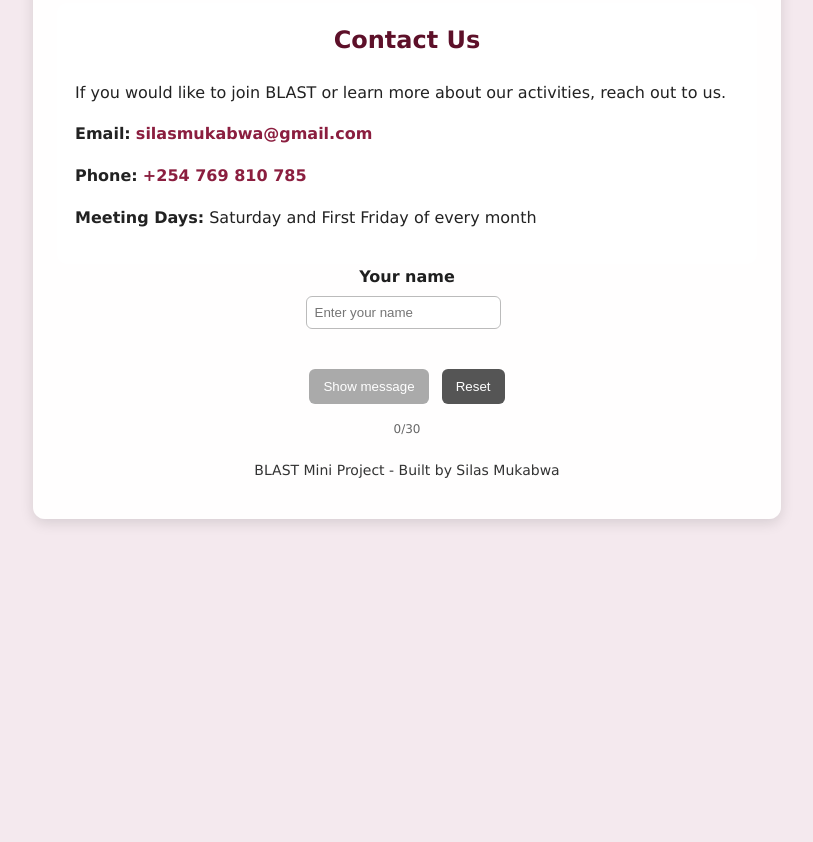
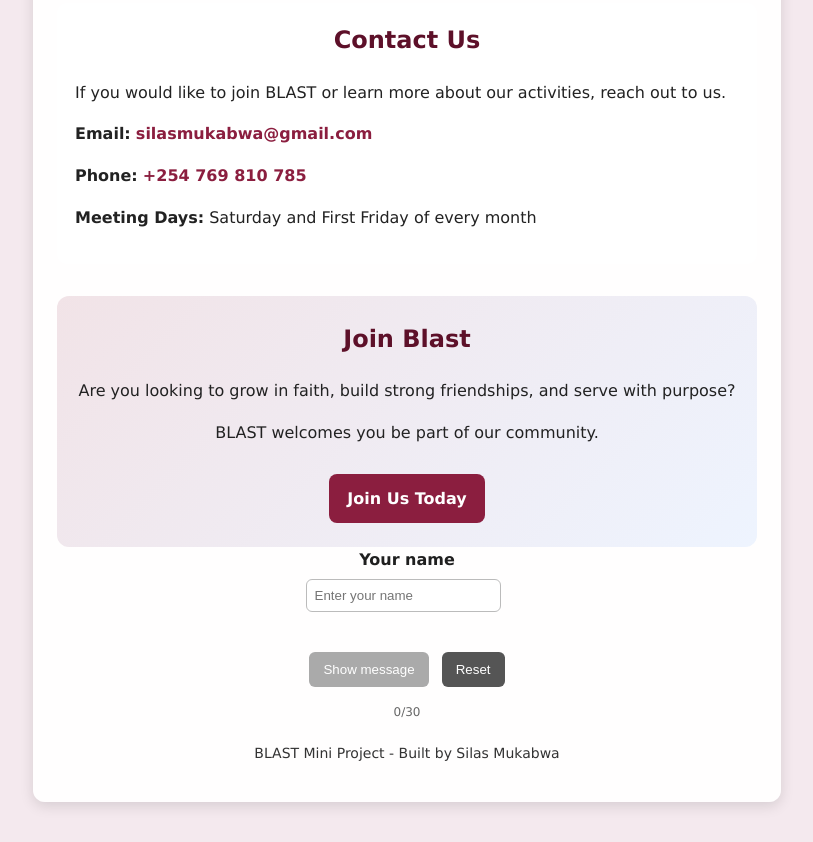
Before and after one commit to silasmukabwa254-ux/Blast, a plain HTML site: page index.html in a window 1280 px wide. Shown: the part 1399-2241 px from the top of the page, without its empty margins (233-1046 px from the left). Before the commit the page ends 1958 px from the top, so only its background shows below. Drawn offline with Linux system fonts and the light colour scheme.

Commit message:
Add join call-to-action section

```diff
--- a/index.html
+++ b/index.html
@@ -76,6 +76,12 @@
        <p><strong>Phone:</strong> <a href="tel:+254 769 810 785">+254 769 810 785</a></p>
        <p><strong>Meeting Days:</strong> Saturday and First Friday of every month</p>
 </section>
+<section class="join">
+       <h2>Join Blast</h2>
+       <P>Are you looking to grow in faith, build strong friendships, and serve with purpose?</P>
+       <p>BLAST welcomes you be part of our community.</p>
+       <a class="join-button" href="mailto:silasmukabwa@gmail.com?subject=Joining%20BLAST">Join Us Today</a>
+</section>
 <label for="nameInput" id="nameLabel">Your name</label>
 <input id="nameInput" type="text" placeholder="Enter your name" maxlength="30">
 <small id="nameError" class="error" aria-live="polite"></small>
--- a/style.css
+++ b/style.css
@@ -214,6 +214,30 @@
                      .contact a:hover {
                             text-decoration: underline;
                      }
+                     .join {
+                            margin-top: 32px;
+                            text-align: center;
+                            padding: 24px 18px;
+                            background: linear-gradient(135deg, rgba(139, 30, 63, 0.12), rgba(110, 168, 255, 0.12));
+                            border-radius: 12px;
+                     }
+                     .join h2 {
+                            color: #5d1029;
+                            margin-top: 0;
+                     }
+                     .join-button {
+                            display: inline-block;
+                            margin-top: 12px;
+                            background-color: #8b1e3f;
+                            color: #fff;
+                            text-decoration: none;
+                            padding: 12px 18px;
+                            border-radius: 8px;
+                            font-weight: 600;
+                     }
+                     .join-button:hover {
+                            background-color: #6f1732;
+                     }
                      @media (max-width: 600px) {
                             .container {
                                    margin: 16px;
```
